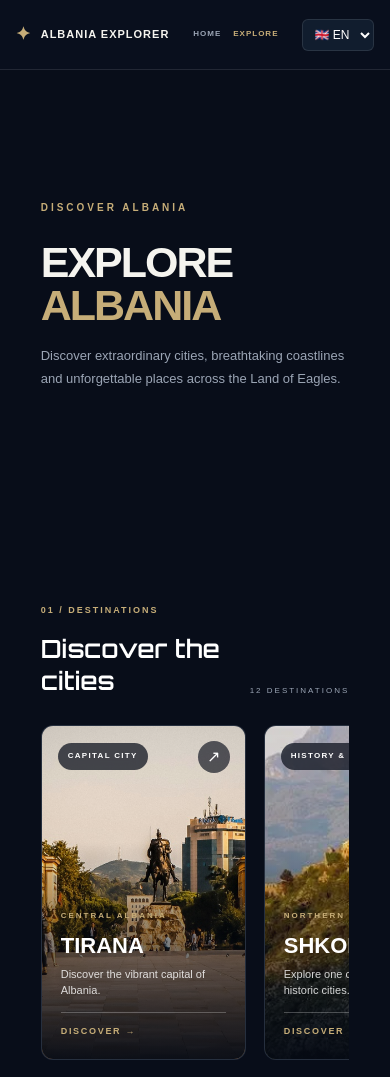
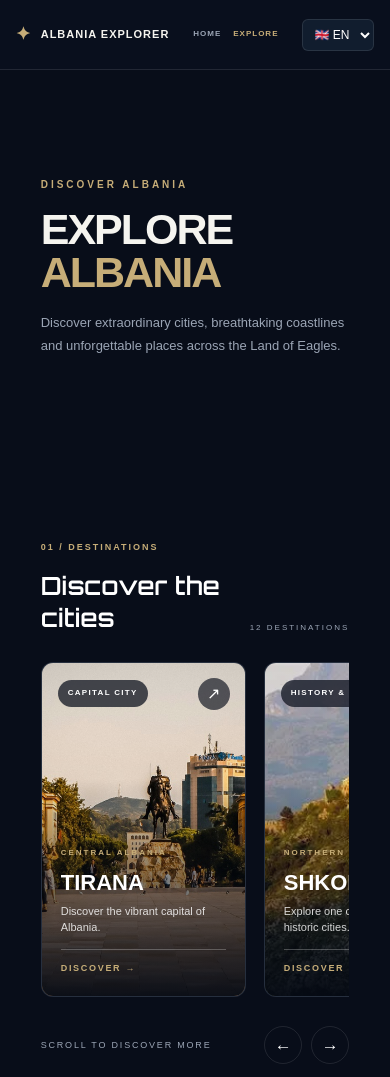
Before and after one commit to ErmalKulemani/Albania-Explore, a plain HTML site: page map.html in a window 390 px wide. Shown: the top 1077 px of the page. Drawn offline with Linux system fonts and the light colour scheme.

Commit message:
Reduce padding and margin in destinations styles

```diff
--- a/map.css
+++ b/map.css
@@ -105,14 +105,14 @@ html {
     width: 100%;
     max-width: 1600px;
     margin: 0 auto;
-    padding: 75px 6% 90px;
+    padding: 30px 6% 90px;
 }
 
 /* INTRODUCTION */
 
 .destinations-intro {
     max-width: 850px;
-    margin-bottom: 75px;
+    margin-bottom: 30px;
 }
 
 .destinations-eyebrow {
@@ -123,7 +123,7 @@ html {
 }
 
 .destinations-intro h1 {
-    margin: 22px 0 17px;
+    margin: 12px 0 17px;
     font-size: clamp(42px, 6vw, 76px);
     font-weight: 800;
     letter-spacing: -2px;
@@ -384,7 +384,7 @@ html {
     align-items: center;
     justify-content: space-between;
     gap: 35px;
-    margin-top: 105px;
+    margin-top: 65px;
     padding: 45px 0;
     border-top: 1px solid var(--destination-border);
     border-bottom: 1px solid var(--destination-border);
@@ -457,7 +457,7 @@ html {
     }
 
     .destinations-main {
-        padding: 55px 4% 70px;
+        padding: 30px 4% 70px;
     }
 
     .destination-card {
@@ -469,7 +469,7 @@ html {
     .destination-discover {
         align-items: flex-start;
         flex-direction: column;
-        margin-top: 75px;
+        margin-top: 55px;
     }
 
 }
@@ -505,11 +505,11 @@ html {
     }
 
     .destinations-main {
-        padding-top: 48px;
+        padding-top: 25px;
     }
 
     .destinations-intro {
-        margin-bottom: 55px;
+        margin-bottom: 25px;
     }
 
     .destinations-intro h1 {
```
